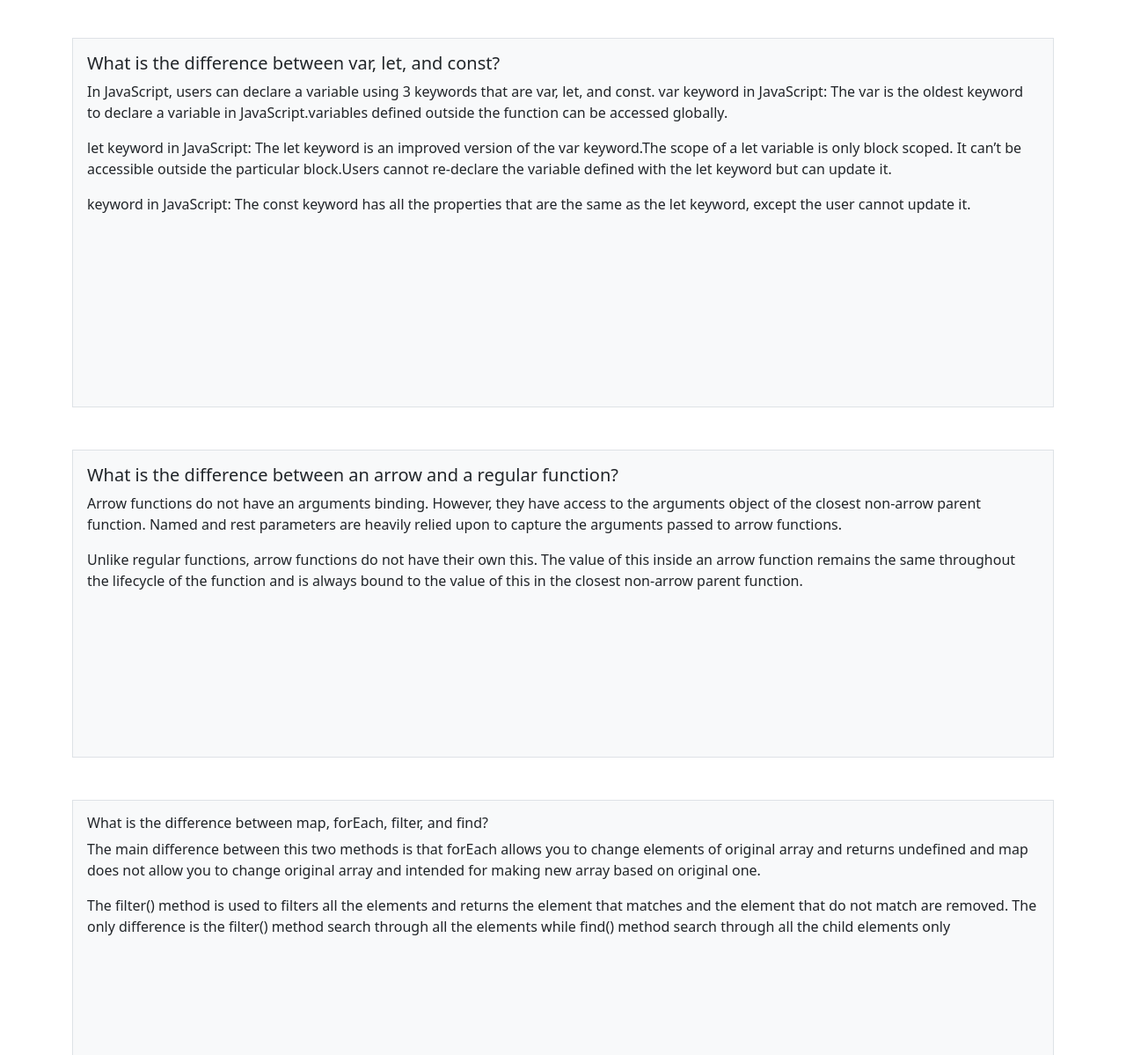
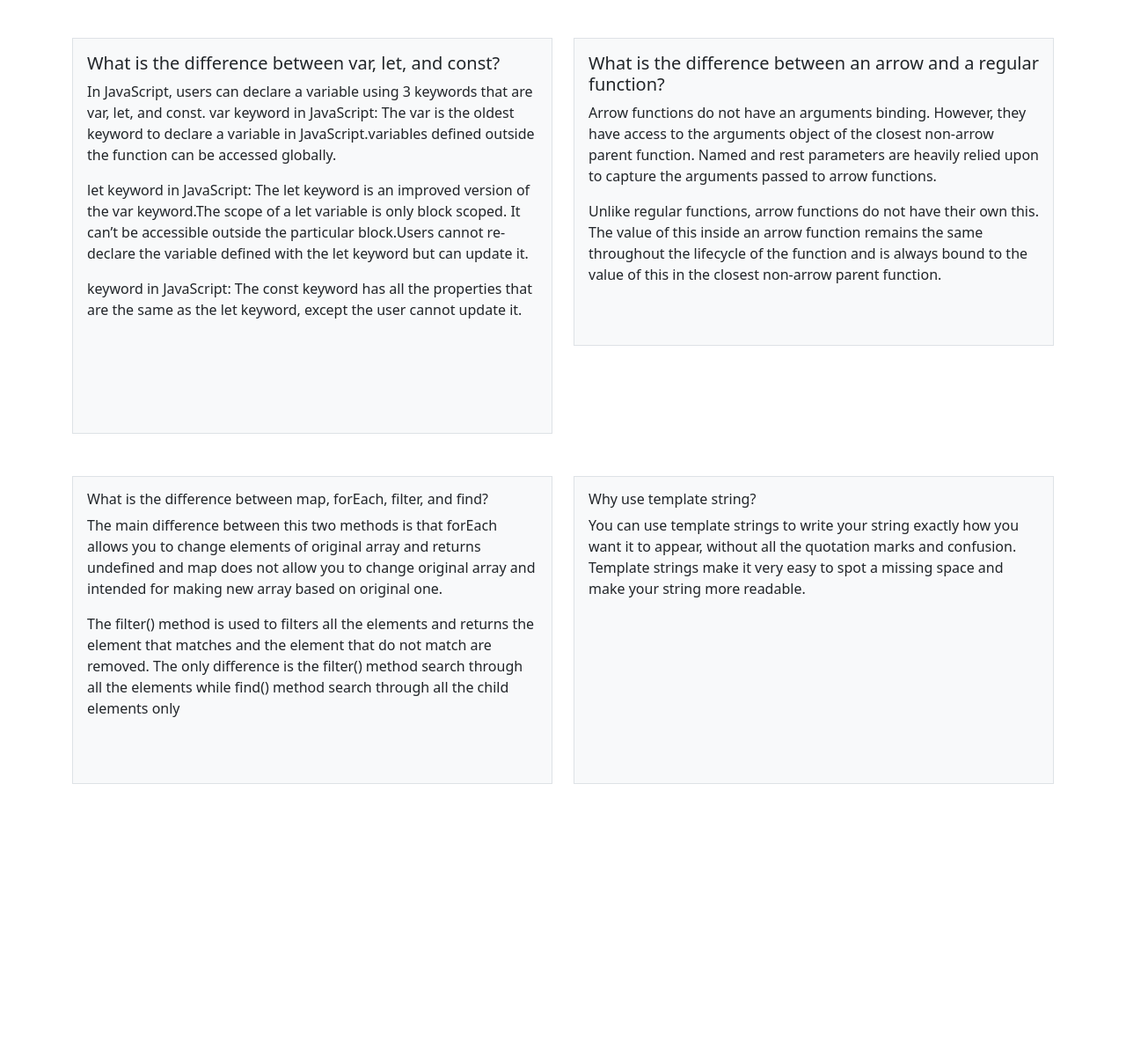
Before and after one commit to Kamrul9090/news-portal, a plain HTML site: page blogs.html in a window 1280 px wide. Shown: the part 101-1300 px from the top of the page at 88% size. After the commit the page ends 992 px from the top, so only its background shows below. Drawn offline with nearby package versions, Linux system fonts and the light colour scheme.

Commit message:
blog responsive done

```diff
--- a/blogs.html
+++ b/blogs.html
@@ -17,8 +17,8 @@
     <section>
         <div class="container overflow-hidden ">
             <div class="row gy-5">
-                <div class="lg-col-6 sm-col-12">
-                    <div class="p-3 border bg-light" style="height:420px">
+                <div class="col-12 col-sm-12 col-md-6 col-lg-6">
+                    <div class="p-3 border bg-light" style="height:450px">
                         <h5>What is the difference between var, let, and const?</h5>
                         <div>
                             <p>
@@ -40,7 +40,7 @@
                         </div>
                     </div>
                 </div>
-                <div class="sm-col-12 lg-col-6">
+                <div class="col-12 col-sm-12 col-md-6 col-lg-6">
                     <div class="p-3 border bg-light" style="height:350px">
                         <h5>What is the difference between an arrow and a regular function?</h5>
                         <div>
@@ -57,7 +57,7 @@
                         </div>
                     </div>
                 </div>
-                <div class="lg-col-6sm-col-12">
+                <div class="col-12 col-sm-12 col-md-6 col-lg-6">
                     <div class="p-3 border bg-light" style="height:350px">
                         <h6>What is the difference between map, forEach, filter, and find?</h6>
                         <p>
@@ -73,7 +73,7 @@
                         </p>
                     </div>
                 </div>
-                <div class="lg-col-6 sm-col-12">
+                <div class="col-12 col-sm-12 col-md-6 col-lg-6">
                     <div class="p-3 border bg-light" style="height:350px">
                         <h6>
                             Why use template string?
```
